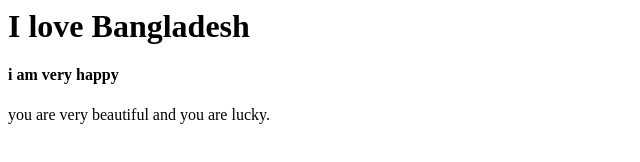
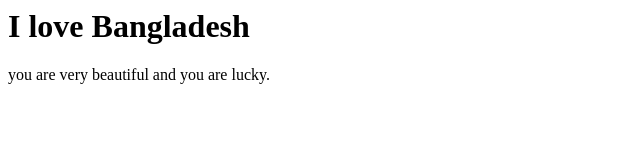
Before and after one commit to Riad928/first-test, a plain HTML site: page index.html in a window 1280 px wide. Shown: the whole page, without its empty margins (0-640 px from the left). Drawn offline with Linux system fonts and the light colour scheme.

Commit message:
Update index.html
h4 delete

```diff
--- a/index.html
+++ b/index.html
@@ -6,7 +6,6 @@
   </head>
   <body>
     <h1>I love Bangladesh</h1>
-    <h4>i am very happy</h4>
-    <p>you are very beautiful and you are lucky.</p>
+      <p>you are very beautiful and you are lucky.</p>
   </body>
 </html>
```
